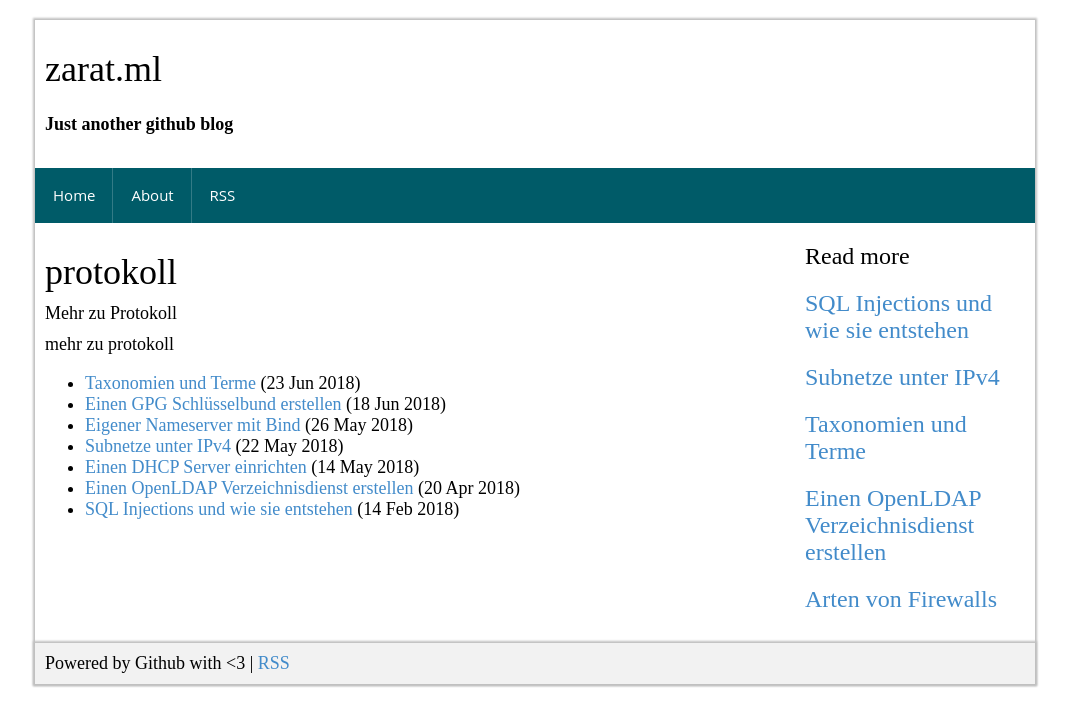
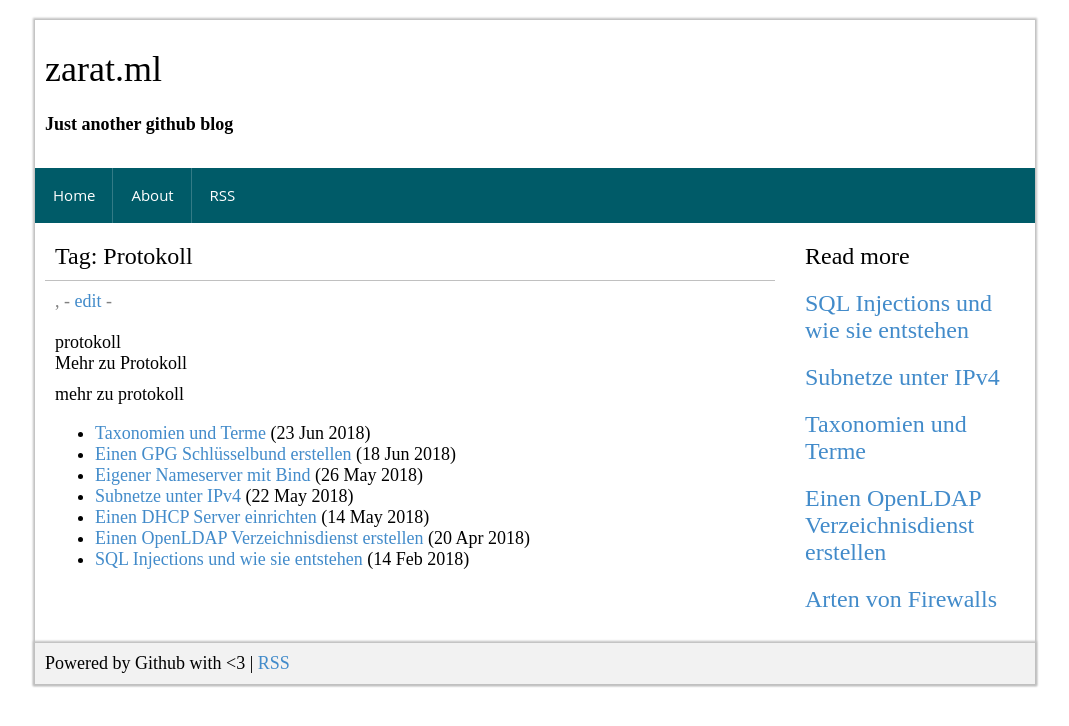
Before and after one commit to mbrain/zarat.github.io, a Jekyll site: the page built from tag/protokoll.markdown, in a window 1280 px wide. Shown: the top 726 px of the page, without its empty margins (105-1174 px from the left). Built offline with Jekyll 4.4.1, drawn with Linux system fonts in a browser that asks for light colours.

Commit message:
Update tagpage.html

```diff
--- a/_layouts/tagpage.html
+++ b/_layouts/tagpage.html
@@ -1,25 +1,16 @@
 ---
-layout: default
+layout: post
 ---
 
-<section id="post">
+<div class="content-item-head">
+      {{ page.tag }}
+</div>
 
-  <article class="post">
 
-    <h1 class="post-title">
-      {{ page.tag }}
-    </h1>
-    <!-- title -->
-
-    <section class="post-content">
+    <div class="content-item-body">
       {{ content }}
-    </section>
+    </div>
     <!-- content -->
-
-    <footer class="post-footer">
-    </footer>
-
-  </article>
 
 <p>mehr zu {{ page.tag }}</p>
 <ul>
```
